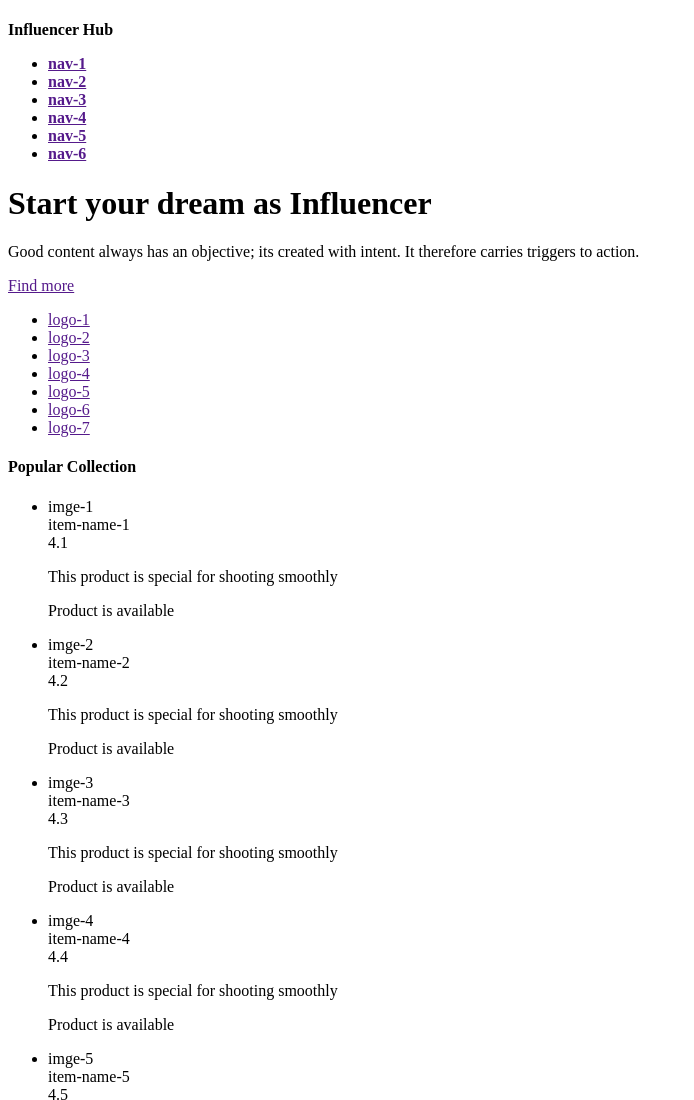
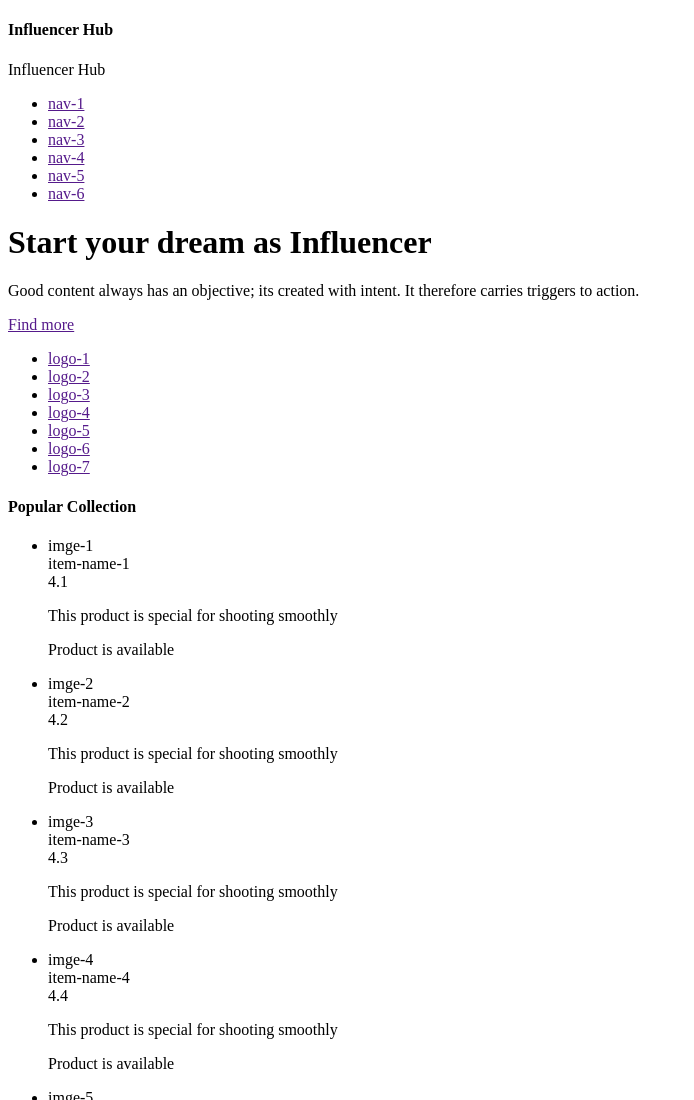
Before and after one commit to Latifa-Sikder-Bristy/Assigment_02_influence-hub, a plain HTML site: page index.html in a window 1280 px wide. Shown: the top 1100 px of the page, without its empty margins (0-694 px from the left). Drawn offline with Linux system fonts and the light colour scheme.

Commit message:
html update

```diff
--- a/index.html
+++ b/index.html
@@ -8,10 +8,13 @@
     <link rel="stylesheet" href="style.css">
 </head>
 <body>
+    <h4>Influencer Hub</h4>
+    <!-- header+nav>.nav-title>h4{Influencer Hub}.nav-menu>ul>li*6>a{nav-$}+.top-section>.top-left-section>h1{Start your dream as Influencer}+p{Good content always has an objective; its created with intent. It therefore carries triggers to action.}+button>a{Find more}+.top-right-section-img -->
+
     <header>
         <nav>
-            <div class="nav-title">
-                <h4 class="nav-menu">Influencer Hub
+            <div class="nav-title">Influencer Hub</div>
+            <div class="nav-menu">
                 <ul>
                     <li><a href="">nav-1</a></li>
                     <li><a href="">nav-2</a></li>
@@ -20,7 +23,6 @@
                     <li><a href="">nav-5</a></li>
                     <li><a href="">nav-6</a></li>
                 </ul>
-                </h4>
             </div>
         </nav>
     </header>
```
Lines whose indentation alone changed are shown as unchanged.
